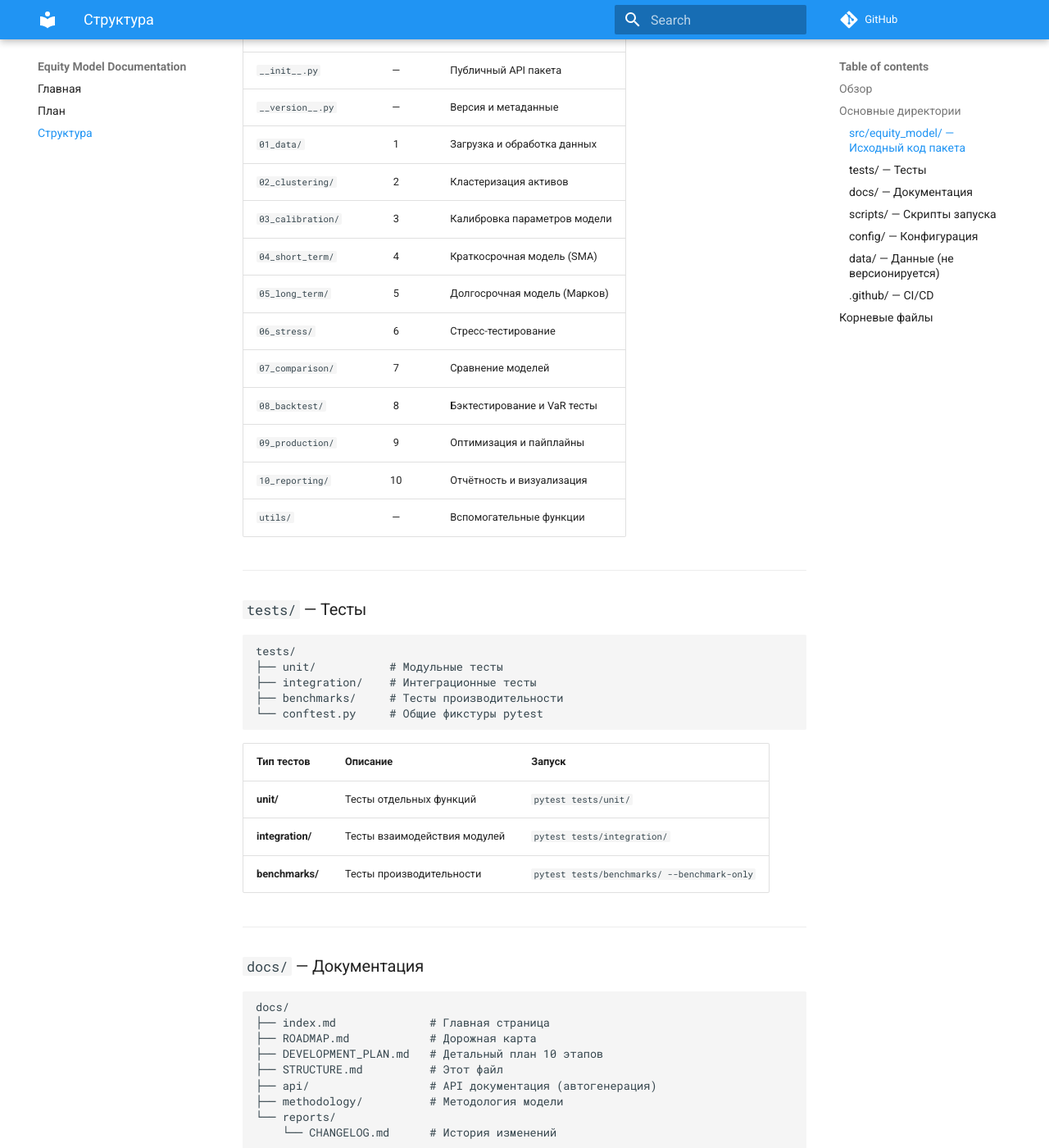
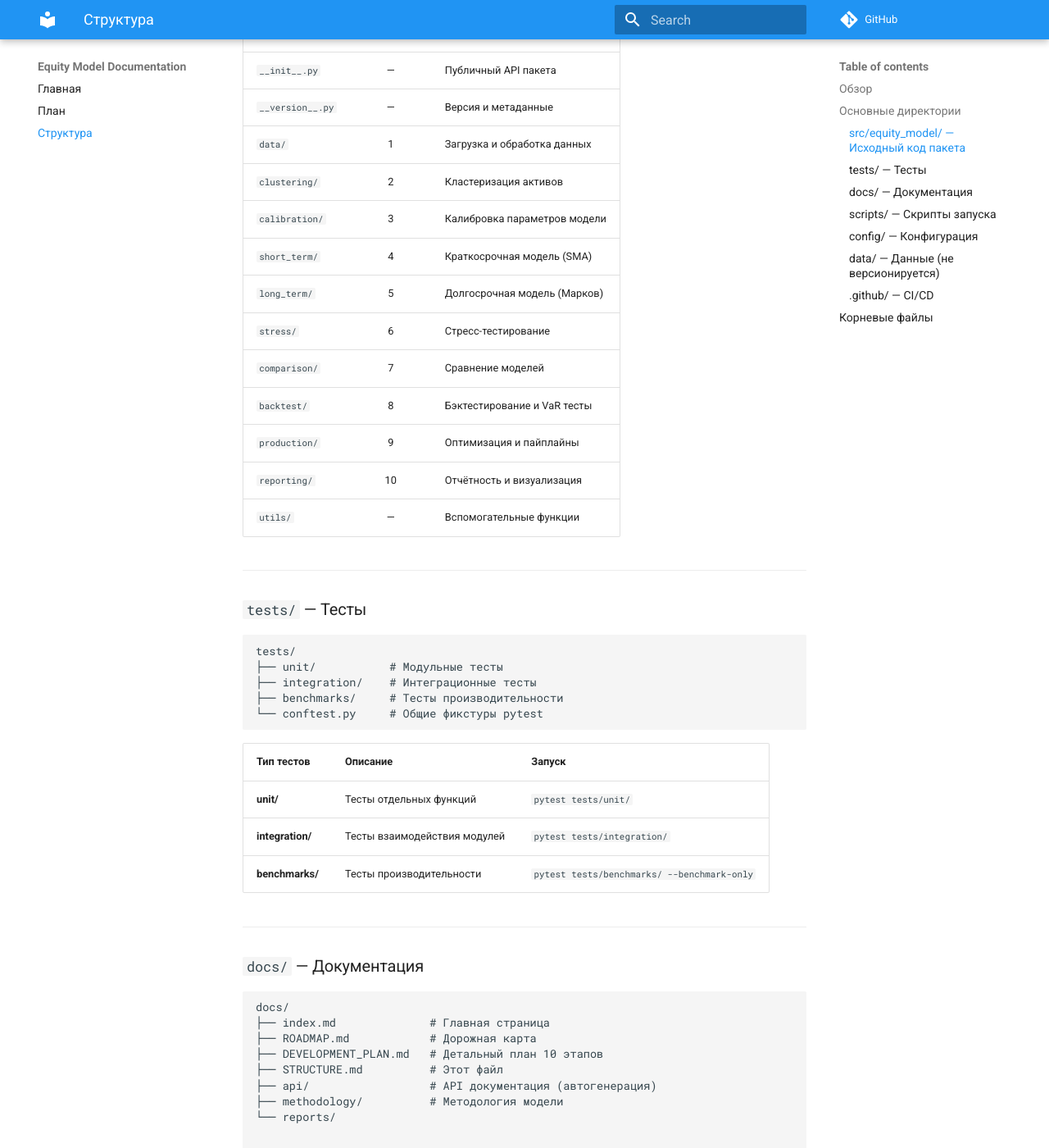
Before and after one commit to YaninaK/equity-model, an MkDocs documentation site: the page built from docs/STRUCTURE.md, in a window 1280 px wide and 1400 px high, scrolled down 636 px. Shown: the whole window at 82% size. Built offline with MkDocs 1.6.1 and Material for MkDocs 9.7.7, drawn with Linux system fonts in a browser that asks for light colours; comment, search, counter and statistics services are not loaded.

Commit message:
Initial commit

````diff
--- a/docs/STRUCTURE.md
+++ b/docs/STRUCTURE.md
@@ -26,16 +26,16 @@ equity-model/
 | :--- | :---: | :--- |
 | `__init__.py` | — | Публичный API пакета |
 | `__version__.py` | — | Версия и метаданные |
-| `01_data/` | 1 | Загрузка и обработка данных |
-| `02_clustering/` | 2 | Кластеризация активов |
-| `03_calibration/` | 3 | Калибровка параметров модели |
-| `04_short_term/` | 4 | Краткосрочная модель (SMA) |
-| `05_long_term/` | 5 | Долгосрочная модель (Марков) |
-| `06_stress/` | 6 | Стресс-тестирование |
-| `07_comparison/` | 7 | Сравнение моделей |
-| `08_backtest/` | 8 | Бэктестирование и VaR тесты |
-| `09_production/` | 9 | Оптимизация и пайплайны |
-| `10_reporting/` | 10 | Отчётность и визуализация |
+| `data/` | 1 | Загрузка и обработка данных |
+| `clustering/` | 2 | Кластеризация активов |
+| `calibration/` | 3 | Калибровка параметров модели |
+| `short_term/` | 4 | Краткосрочная модель (SMA) |
+| `long_term/` | 5 | Долгосрочная модель (Марков) |
+| `stress/` | 6 | Стресс-тестирование |
+| `comparison/` | 7 | Сравнение моделей |
+| `backtest/` | 8 | Бэктестирование и VaR тесты |
+| `production/` | 9 | Оптимизация и пайплайны |
+| `reporting/` | 10 | Отчётность и визуализация |
 | `utils/` | — | Вспомогательные функции |
 
 ---
@@ -69,7 +69,7 @@ docs/
 ├── api/                  # API документация (автогенерация)
 ├── methodology/          # Методология модели
 └── reports/
-    └── CHANGELOG.md      # История изменений
+
 ```
 
 ---
````
Also changed, not shown: README.md (+28 -25 lines), pyproject.toml (+10 -2 lines), src/equity_model/__init__.py (+9 -9 lines), CHANGELOG.md (renamed from docs/reports/CHANGELOG.md), src/equity_model/__version__.py (line endings or trailing spaces), 13 other files.
